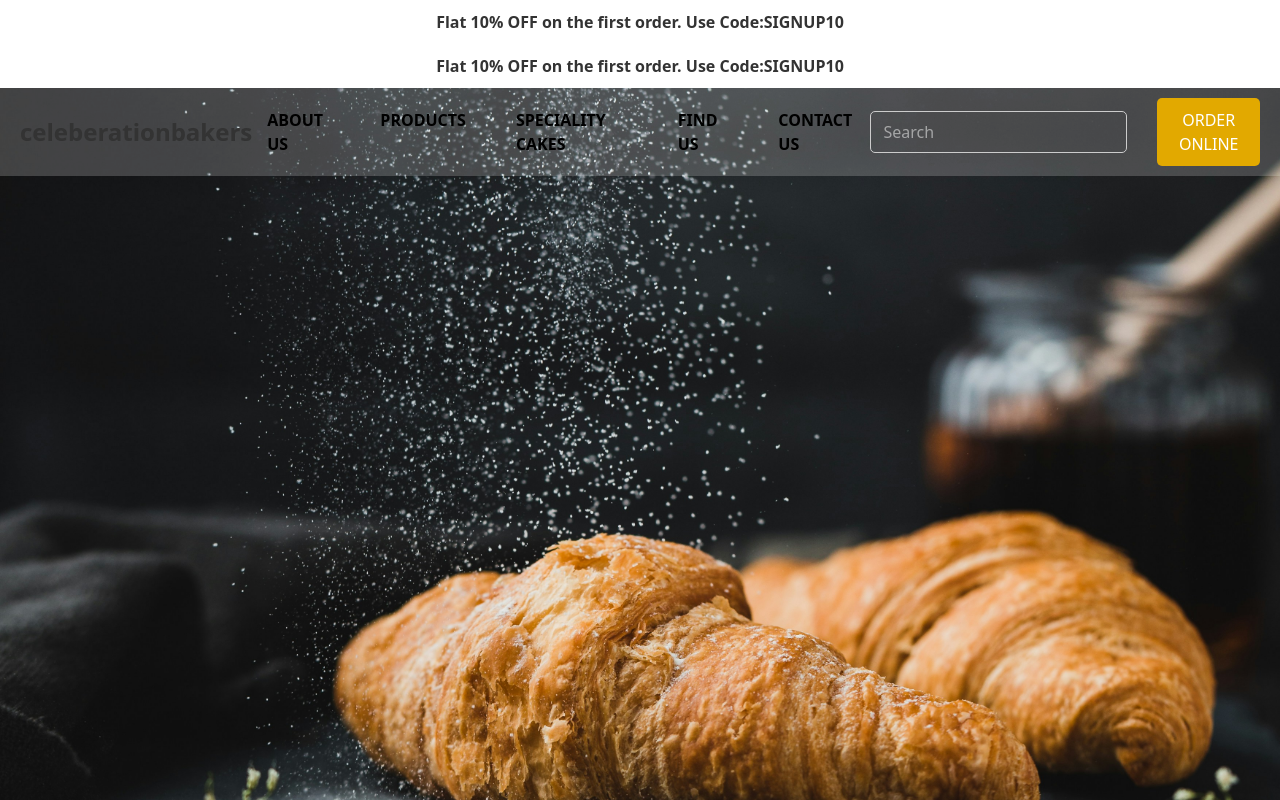
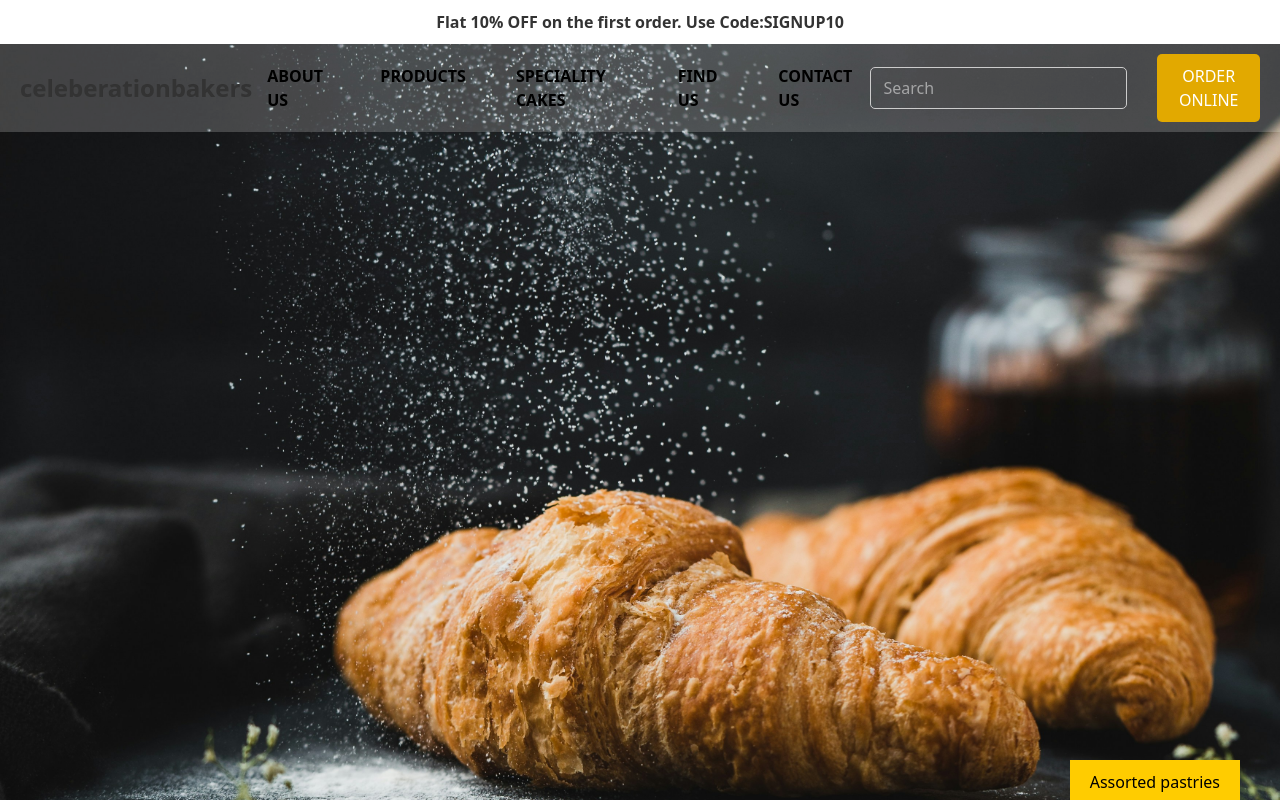
Before and after one commit to celebrationbakersofficial/celebratiobakers, a React (Vite) app: page / in a window 1280 px wide. Shown: the top 800 px of the page. Built offline with nearby package versions, Linux system fonts and the light colour scheme.

Commit message:
new push

```diff
--- a/src/App.jsx
+++ b/src/App.jsx
@@ -632,8 +632,8 @@ const App = () => {
       <BakerySection />
       <TestimonialsSlider />
       <TeaTimeDelights />
+      <AuthenticRecipes />
       <OrderSection />
-      <AuthenticRecipes />
       <Footer />
     </div>}
      />
--- a/src/components/Header/Header.jsx
+++ b/src/components/Header/Header.jsx
@@ -49,12 +49,7 @@ function Header() {
   return (
     <div>
             {/* Background Image Slider */}
-            <div className="promo-banner">
-        <p>
-          <strong>Flat 10% OFF on the first order. </strong> <strong>Use Code:</strong>
-          <strong>SIGNUP10</strong>
-        </p>
-      </div>
+
             <Swiper
         modules={[Autoplay, Navigation, Pagination]}
         spaceBetween={0}
--- a/src/components/specialhampers/specialhampers.css
+++ b/src/components/specialhampers/specialhampers.css
@@ -4,5 +4,6 @@
         flex-direction: column-reverse;
         align-items: center;
         justify-content: center;
+        gap: 11px;
     }
     }
```
